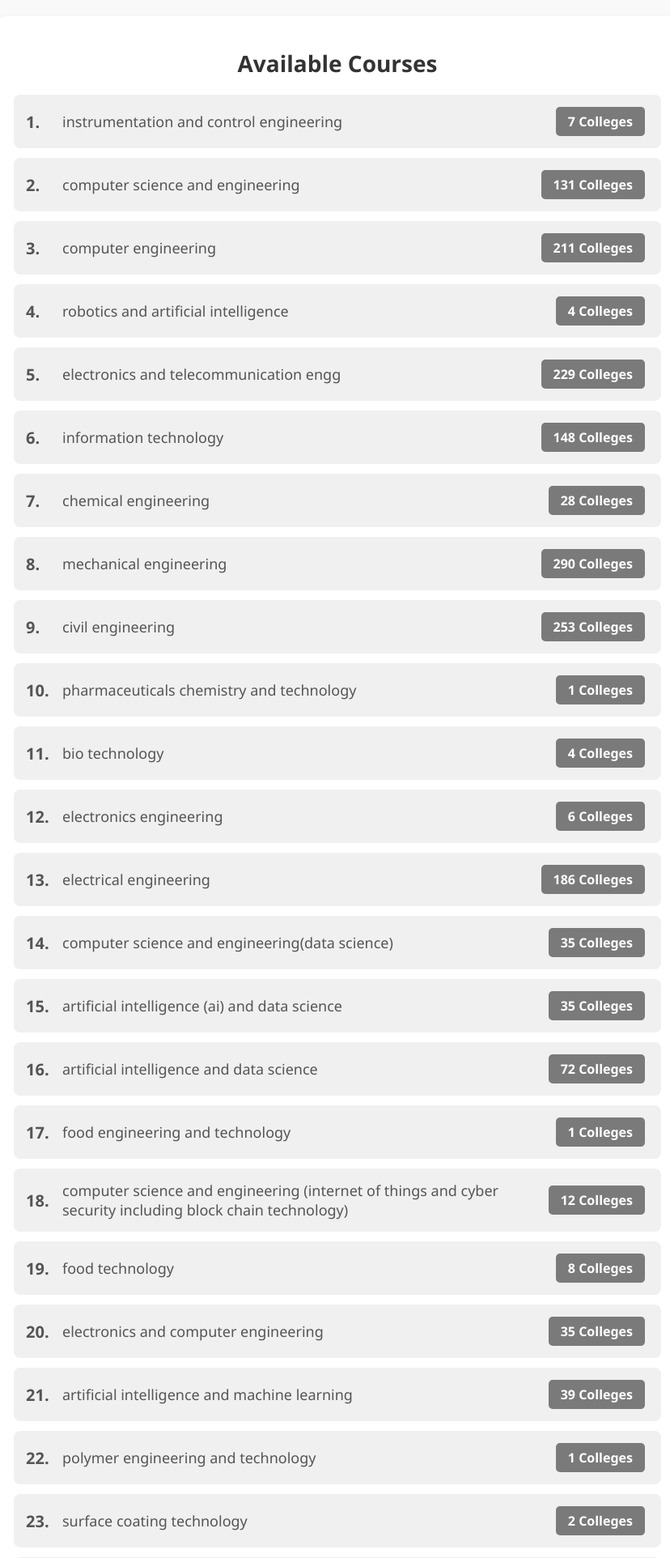
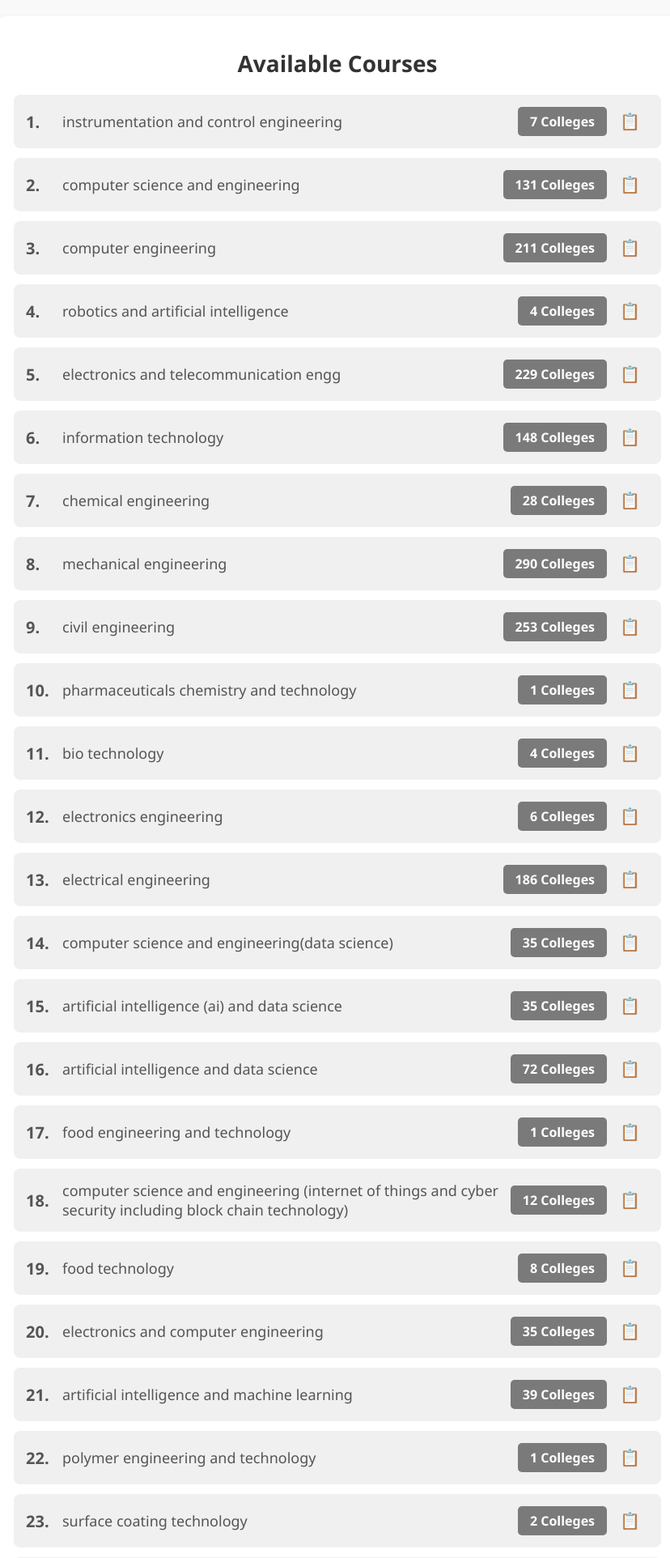
Before and after one commit to Tervicke/CET_college_search, a Flask app: page /info/courses in a window 1280 px wide. Shown: the top 1924 px of the page at 81% size, without its empty margins (223-1051 px from the left). Run offline with Flask 3, Linux system fonts and the light colour scheme; data comes from the database, SQL or seed files in the repository.

Commit message:
added copy button and also footer

```diff
--- a/templates/courses_info.html
+++ b/templates/courses_info.html
@@ -70,7 +70,57 @@
             color: #fff;
             font-weight: bold;
             white-space: nowrap;
+            margin-right: 10px;
         }
+        .copy-btn {
+            background: none;
+            border: none;
+            cursor: pointer;
+            font-size: 20px;
+            color: #007bff;
+            transition: color 0.3s ease;
+            position: relative;
+        }
+        .copy-btn:hover {
+            color: #0056b3;
+        }
+        .copy-btn::after {
+            content: attr(data-tooltip);
+            position: absolute;
+            left: 50%;
+            bottom: 100%;
+            transform: translateX(-50%);
+            background-color: #333;
+            color: #fff;
+            padding: 5px 10px;
+            border-radius: 5px;
+            white-space: nowrap;
+            font-size: 14px;
+            opacity: 0;
+            transition: opacity 0.3s ease;
+            pointer-events: none;
+        }
+        .copy-btn:hover::after {
+            opacity: 1;
+        }
+
+				.footer {
+						text-align: center;
+						margin-top: 30px;
+						padding: 10px;
+						font-size: 16px;
+						color: #666;
+				}
+
+				.footer a {
+						color: #007bff;
+						text-decoration: none;
+				}
+
+				.footer a:hover {
+						text-decoration: underline;
+				}
+
     </style>
 </head>
 <body>
@@ -81,9 +131,32 @@
                 <li>
                     <span class="course-name">{{ course[0] }}</span>
                     <span class="course-count">{{ course[1] }} Colleges</span>
+                    <button class="copy-btn" data-tooltip="Copy to clipboard" onclick="copyToClipboard('{{ course[0] }}')">
+                        &#x1F4CB; <!-- Clipboard icon -->
+                    </button>
                 </li>
             {% endfor %}
         </ol>
     </div>
+
+	  <div class="footer">
+        Made with ❤️ by <a href="https://tervicke.netlify.app/" target="_blank">tervicke</a>
+    </div>
+
+    <script>
+        function copyToClipboard(text) {
+            const textarea = document.createElement('textarea');
+            textarea.value = text;
+            document.body.appendChild(textarea);
+            textarea.select();
+            document.execCommand('copy');
+            document.body.removeChild(textarea);
+            const btn = event.currentTarget;
+            btn.setAttribute('data-tooltip', 'Copied!');
+            setTimeout(() => {
+                btn.setAttribute('data-tooltip', 'Copy to clipboard');
+            }, 1500);
+        }
+    </script>
 </body>
 </html>
```
